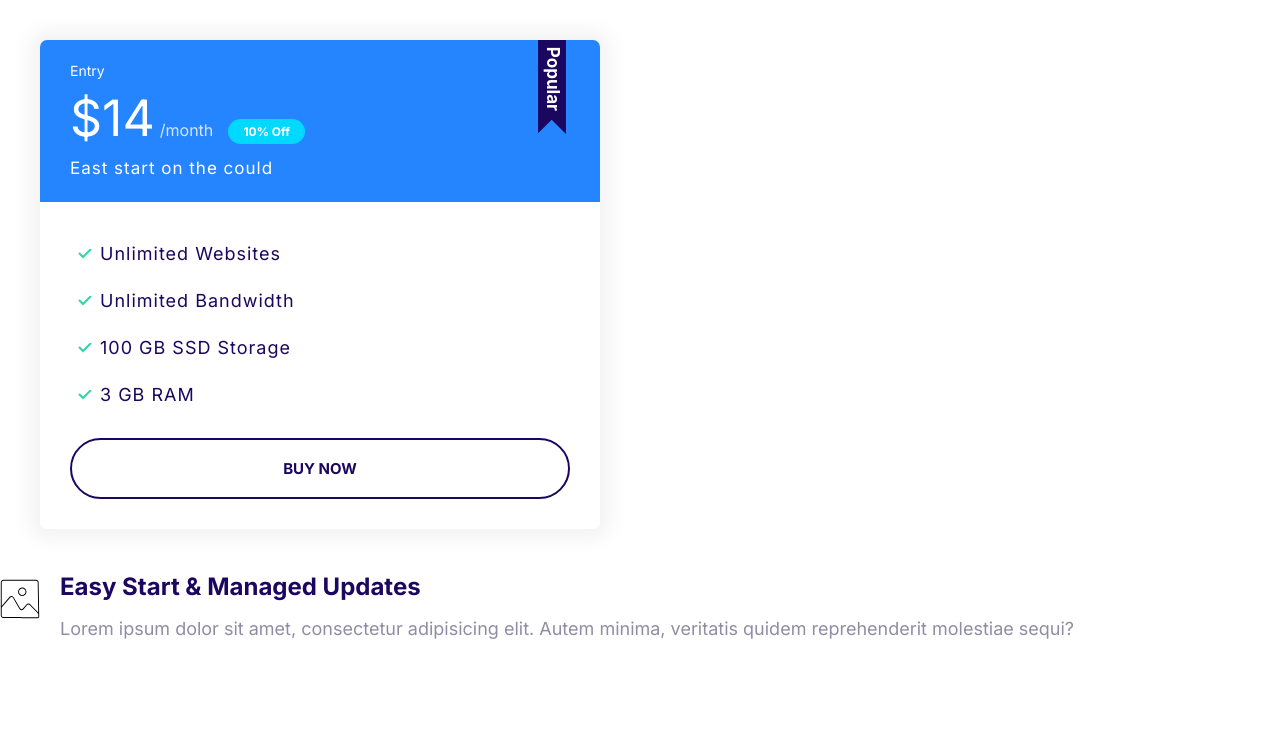
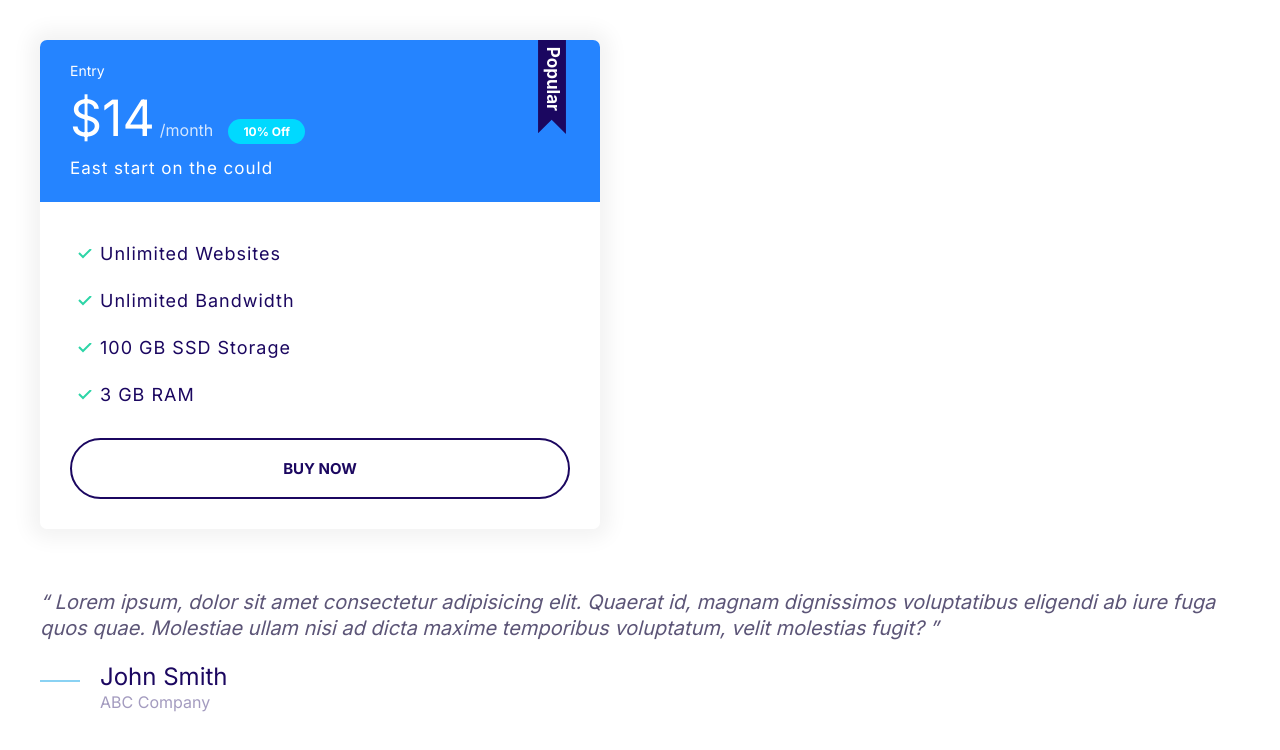
Before and after one commit to JinhuiWeng/FirstCoolWebsite, a plain HTML site: page index.html in a window 1280 px wide. Drawn offline with Linux system fonts and the light colour scheme.

Commit message:
added quotes

```diff
--- a/CSS/styles.css
+++ b/CSS/styles.css
@@ -5,6 +5,7 @@
   --color-accent: #ff3400;
   --color-heading: #1b0760;
   --color-body: #918ca4;
+  --color-body-darker: #5c5577;
   --color-border: #ccc;
   --border-radius: 30px;
 }
@@ -382,3 +383,50 @@ a {
 .media__image {
   margin-top: 1rem;
 }
+
+/* Quotes */
+.quote {
+  font-size: 3rem;
+  font-style: italic;
+  color: var(--color-body-darker);
+  line-height: 1.3;
+}
+
+.quote__text::before {
+  content: open-quote;
+}
+.quote__text::after {
+  content: close-quote;
+}
+
+.quote__author {
+  font-size: 3rem;
+  font-weight: 500;
+  font-style: normal;
+  margin-bottom: 0;
+}
+
+.quote__company {
+  color: var(--color-heading);
+  opacity: 0.4;
+  font-size: 2rem;
+  font-style: normal;
+}
+
+.quote__line {
+  position: relative;
+  bottom: 10px;
+}
+
+@media screen and (min-width: 1024px) {
+  .quote {
+    font-size: 2rem;
+  }
+  .quote__author {
+    font-size: 2.4rem;
+  }
+
+  .quote__company {
+    font-size: 1.6rem;
+  }
+}
--- a/index.html
+++ b/index.html
@@ -39,19 +39,26 @@
       </div>
     </div>
 
+    <blockquote class="quote">
+      <p class="quote__text">
+        Lorem ipsum, dolor sit amet consectetur adipisicing elit. Quaerat id,
+        magnam dignissimos voluptatibus eligendi ab iure fuga quos quae.
+        Molestiae ullam nisi ad dicta maxime temporibus voluptatum, velit
+        molestias fugit?
+      </p>
+      <footer class="quote__footer">
         <div class="media">
           <div class="media__image">
-        <svg class="icon icon--primary">
-          <use xlink:href="images/sprite.svg#snap"></use>
+            <svg class="icon icon--primary quote__line">
+              <use xlink:href="images/sprite.svg#line"></use>
             </svg>
           </div>
           <div class="media__body">
-        <h3 class="media__title">Easy Start & Managed Updates</h3>
-        <p>
-          Lorem ipsum dolor sit amet, consectetur adipisicing elit. Autem
-          minima, veritatis quidem reprehenderit molestiae sequi?
-        </p>
+            <h3 class="media__title quote__author">John Smith</h3>
+            <p class="quote__company">ABC Company</p>
           </div>
         </div>
+      </footer>
+    </blockquote>
   </body>
 </html>
```
Also changed, not shown: components/quotes.html (added, +21 -0 lines). Lines whose indentation alone changed are shown as unchanged.
